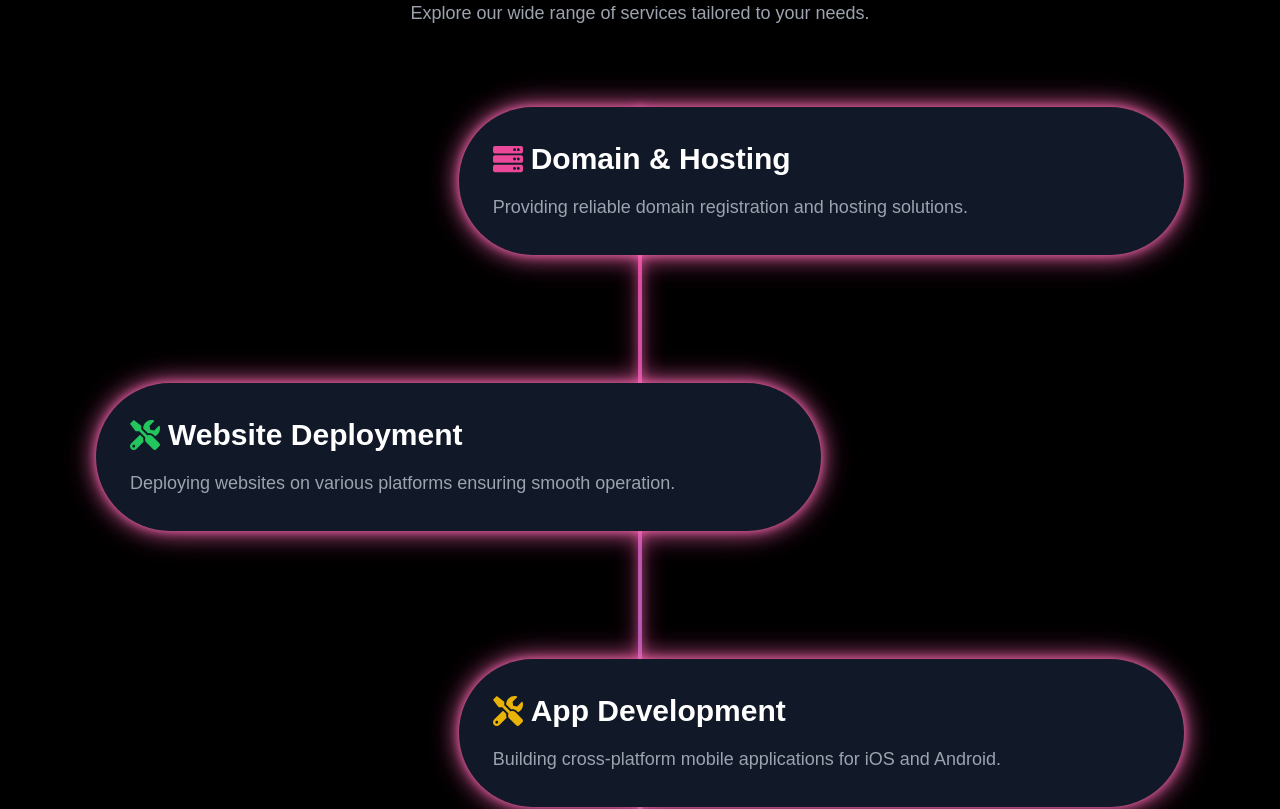
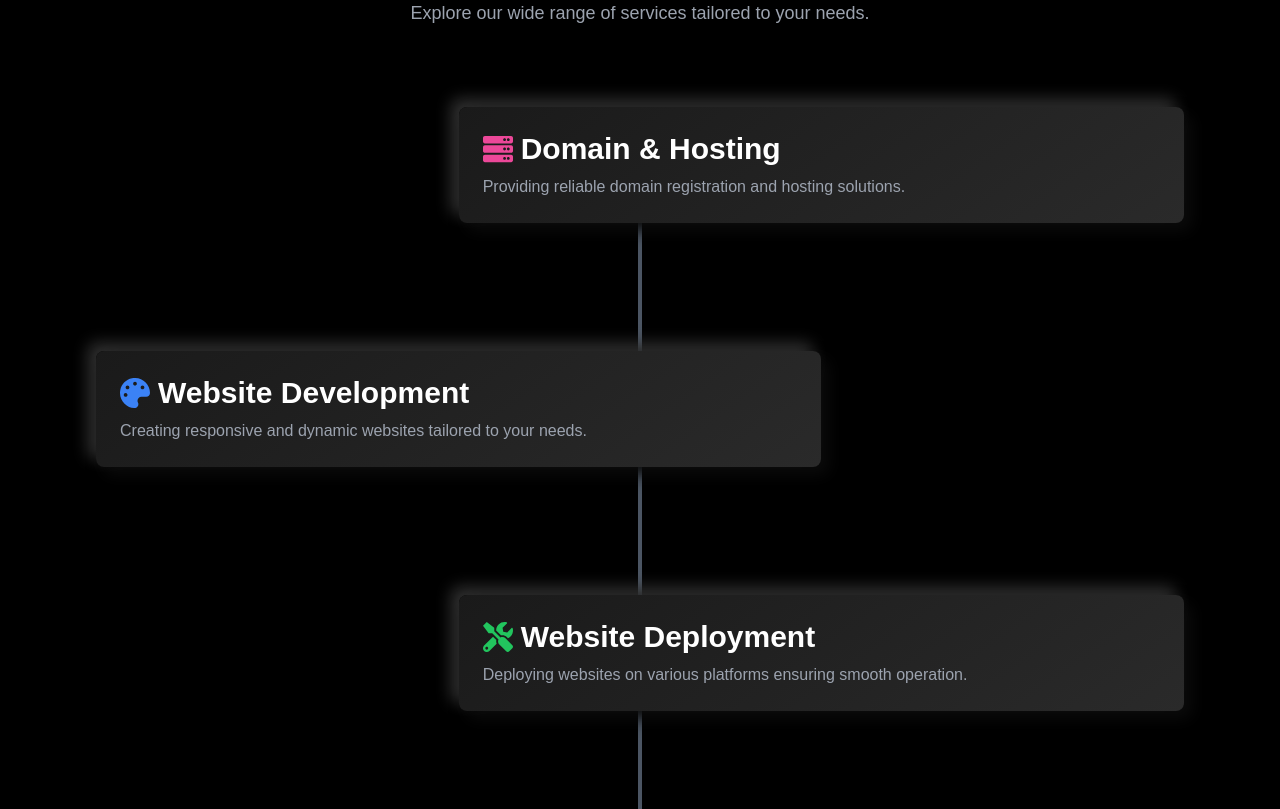
Before and after one commit to PurushotamSharma/NexCrest, a React (Create React App) app: page / in a window 1280 px wide. Shown: the part 1280-2089 px from the top of the page. Built offline with nearby package versions, Linux system fonts and the light colour scheme; a web font is replaced by a local one.

Commit message:
Code Has been Updated

```diff
--- a/src/components/ServicesSection.js
+++ b/src/components/ServicesSection.js
@@ -1,7 +1,8 @@
-import React, { useState, useEffect } from 'react';
+import React, { useState, useEffect, useRef } from 'react';
 import { useSpring, animated } from '@react-spring/web';
 import { FaTools, FaServer, FaPalette } from 'react-icons/fa';
 import { useNavigate } from 'react-router-dom';
+import CountUp from 'react-countup';
 
 import domainHostingImage from '../assests/hosting.png';
 import websiteDevelopmentImage from '../assests/website.png';
@@ -19,8 +20,6 @@ const services = [
     tools: ["cPanel", "Plesk", "WHM", "SSL Certificates"],
     techStack: ["DNS", "HTTP/HTTPS", "FTP", "Email Hosting"],
     image: domainHostingImage,
-    color: 'text-pink-500',
-    borderColor: 'border-color-1',
   },
   {
     id: 2,
@@ -29,8 +28,6 @@ const services = [
     tools: ["React", "Node.js", "MongoDB", "Express"],
     techStack: ["HTML5", "CSS3", "JavaScript", "REST APIs"],
     image: websiteDevelopmentImage,
-    color: 'text-blue-500',
-    borderColor: 'border-color-2',
   },
   {
     id: 3,
@@ -39,8 +36,6 @@ const services = [
     tools: ["Netlify", "Vercel", "AWS", "Azure"],
     techStack: ["CI/CD", "Docker", "Kubernetes", "Serverless"],
     image: websiteDeploymentImage,
-    color: 'text-green-500',
-    borderColor: 'border-color-3',
   },
   {
     id: 4,
@@ -49,8 +44,6 @@ const services = [
     tools: ["React Native", "Flutter", "Firebase", "AWS"],
     techStack: ["Swift", "Kotlin", "GraphQL", "Push Notifications"],
     image: appDevelopmentImage,
-    color: 'text-yellow-500',
-    borderColor: 'border-color-4',
   },
   {
     id: 5,
@@ -59,8 +52,6 @@ const services = [
     tools: ["Figma", "Adobe XD", "Sketch", "Photoshop"],
     techStack: ["Wireframing", "Prototyping", "User Research", "Visual Design"],
     image: graphicDesignImage,
-    color: 'text-purple-500',
-    borderColor: 'border-color-5',
   },
   {
     id: 6,
@@ -69,8 +60,6 @@ const services = [
     tools: ["AWS", "Azure", "Google Cloud", "Terraform"],
     techStack: ["Virtual Machines", "Cloud Storage", "Networking", "Security"],
     image: cloudMigrationImage,
-    color: 'text-pink-500',
-    borderColor: 'border-color-6',
   },
   {
     id: 7,
@@ -79,8 +68,6 @@ const services = [
     tools: ["Jenkins", "GitLab CI", "Ansible", "Prometheus"],
     techStack: ["CI/CD Pipelines", "Infrastructure as Code", "Monitoring", "Logging"],
     image: devopsImage,
-    color: 'text-orange-500',
-    borderColor: 'border-color-7',
   },
 ];
 
@@ -88,18 +75,28 @@ const ServicesSection = () => {
   const [selectedService, setSelectedService] = useState(null);
   const [displayedServices, setDisplayedServices] = useState([]);
   const navigate = useNavigate();
+  const sectionRef = useRef(null);
 
   useEffect(() => {
-    let index = 0;
-    const interval = setInterval(() => {
-      if (index < services.length) {
-        setDisplayedServices((prev) => [...prev, services[index]]);
-        index += 1;
-      } else {
-        clearInterval(interval);
+    const handleScroll = () => {
+      const sectionElement = sectionRef.current;
+      if (sectionElement) {
+        const sectionTop = sectionElement.offsetTop;
+        const sectionBottom = sectionTop + sectionElement.offsetHeight;
+        const scrollPosition = window.pageYOffset + window.innerHeight;
+
+        if (scrollPosition >= sectionTop && scrollPosition <= sectionBottom) {
+          const scrollPercentage = (scrollPosition - sectionTop) / (sectionBottom - sectionTop);
+          const servicesCount = Math.ceil(scrollPercentage * services.length);
+          setDisplayedServices(services.slice(0, servicesCount));
+        }
       }
-    }, 300);
-    return () => clearInterval(interval);
+    };
+
+    window.addEventListener('scroll', handleScroll);
+    return () => {
+      window.removeEventListener('scroll', handleScroll);
+    };
   }, []);
 
   const popupAnimation = useSpring({
@@ -113,37 +110,40 @@ const ServicesSection = () => {
   };
 
   return (
-    <section className="bg-black text-white min-h-screen p-8 relative overflow-hidden">
+    <section
+      ref={sectionRef}
+      className="bg-black text-white min-h-screen p-8 relative overflow-hidden"
+    >
       <div className="max-w-6xl mx-auto relative z-10">
         <div className="text-center mb-20">
-          <h2 className="text-4xl font-bold mb-4 text-gradient bg-gradient-to-r from-pink-500 to-blue-500 bg-clip-text animate-text-gradient">
-            Our Services
-          </h2>
+          <h2 className="text-4xl font-bold mb-4 text-white">Our Services</h2>
           <p className="text-lg text-gray-400">
             Explore our wide range of services tailored to your needs.
           </p>
         </div>
 
         <div className="relative">
-          <div className="absolute left-1/2 top-0 bottom-0 w-1 bg-gradient-to-b from-pink-500 to-blue-500 transform -translate-x-1/2 rounded-full shadow-neon animate-glow"></div>
+          <div className="absolute left-1/2 top-0 bottom-0 w-1 bg-gray-600 transform -translate-x-1/2 rounded-full"></div>
 
           {displayedServices.map((service, index) => (
             <div
               key={service?.id}
-              className={`flex items-center mb-32 ${
-                index % 2 === 0 ? 'justify-end' : 'justify-start'
-              }`}
+              className={`flex items-center mb-32 ${index % 2 === 0 ? 'justify-end' : 'justify-start'
+                }`}
             >
               <div
-                className={`service-box bg-gray-900 p-8 rounded-2xl w-2/3 transform transition-all duration-300 hover:scale-105 cursor-pointer shadow-neon hover:shadow-lg border-2 border-transparent rounded-full relative`}
+                className="bg-gray-800 p-6 rounded-lg transition duration-300 transform hover:-translate-y-1 hover:shadow-lg w-2/3 cursor-pointer"
+                style={{
+                  background: 'linear-gradient(145deg, #1a1a1a, #2a2a2a)',
+                  boxShadow: '8px 8px 16px #0b0b0b, -8px -8px 16px #333333',
+                }}
                 onClick={() => setSelectedService(service)}
               >
-                <div className={`absolute inset-0 rounded-full border-2 border-transparent animate-border-gradient ${service?.borderColor}`}></div>
-                <h3 className={`text-3xl font-bold mb-4 flex items-center text-white relative z-10`}>
+                <h3 className="text-3xl font-bold mb-2 flex items-center">
                   {getServiceIcon(service?.title)}
                   <span className="ml-2">{service?.title}</span>
                 </h3>
-                <p className={`text-gray-400 text-lg relative z-10`}>{service?.description}</p>
+                <p className="text-base text-gray-400">{service?.description}</p>
               </div>
             </div>
           ))}
@@ -155,40 +155,44 @@ const ServicesSection = () => {
           style={popupAnimation}
           className="fixed inset-0 bg-black bg-opacity-70 flex items-center justify-center z-50 p-4"
         >
-          <div className="bg-gray-900 p-8 rounded-3xl max-w-2xl w-full shadow-neon border border-gradient-to-r from-pink-500 to-blue-500 transform transition-all duration-300 scale-100 animate-shine-pulse">
-            <h3 className="text-3xl font-bold mb-6 flex items-center">
+          <div
+            className="bg-gray-800 p-6 rounded-lg max-w-lg w-full shadow-lg"
+            style={{
+              background: 'linear-gradient(145deg, #1a1a1a, #2a2a2a)',
+              boxShadow: '8px 8px 16px #0b0b0b, -8px -8px 16px #333333',
+            }}
+          >
+            <h3 className="text-2xl font-bold mb-4 flex items-center text-white">
               {getServiceIcon(selectedService?.title)}
-              <span className="ml-2 text-gradient bg-gradient-to-r from-pink-500 to-blue-500 bg-clip-text">
-                {selectedService?.title}
-              </span>
+              <span className="ml-2">{selectedService?.title}</span>
             </h3>
-            <p className="text-xl mb-6 text-gray-400">{selectedService?.description}</p>
+            <p className="text-lg mb-4 text-gray-400">{selectedService?.description}</p>
             <img
               src={selectedService?.image}
               alt={selectedService?.title}
-              className="mb-6 w-full h-64 object-cover rounded-xl shadow-neon animate-pulse"
+              className="mb-4 w-full h-40 object-cover rounded-lg"
             />
-            <div className="mb-6">
-              <h4 className="text-2xl font-semibold mb-3 text-gradient bg-gradient-to-r from-pink-500 to-blue-500 bg-clip-text flex items-center">
+            <div className="mb-4">
+              <h4 className="text-xl font-semibold mb-2 text-white flex items-center">
                 <FaTools className="mr-2" />
                 <span>Tools:</span>
               </h4>
               <ul className="list-disc list-inside text-gray-400">
                 {selectedService?.tools.map((tool, index) => (
-                  <li key={index} className="mb-2">
+                  <li key={index} className="mb-1">
                     {tool}
                   </li>
                 ))}
               </ul>
             </div>
-            <div className="mb-8">
-              <h4 className="text-2xl font-semibold mb-3 text-gradient bg-gradient-to-r from-pink-500 to-blue-500 bg-clip-text flex items-center">
+            <div className="mb-6">
+              <h4 className="text-xl font-semibold mb-2 text-white flex items-center">
                 <FaServer className="mr-2" />
                 <span>Tech Stack:</span>
               </h4>
               <ul className="list-disc list-inside text-gray-400">
                 {selectedService?.techStack.map((tech, index) => (
-                  <li key={index} className="mb-2">
+                  <li key={index} className="mb-1">
                     {tech}
                   </li>
                 ))}
@@ -196,14 +200,14 @@ const ServicesSection = () => {
             </div>
             <div className="flex justify-between">
               <button
-                className="bg-gradient-to-r from-pink-500 to-blue-500 text-white px-6 py-3 rounded-full text-lg font-semibold hover:bg-gradient-to-l transition duration-300 transform hover:scale-105 shadow-neon flex items-center"
+                className="bg-blue-600 text-white px-4 py-2 rounded-lg text-lg font-semibold"
                 onClick={handleTalkToExpert}
               >
-                <FaPalette className="mr-2" />
+                <FaPalette className="mr-2 inline-block" />
                 <span>Talk to Expert</span>
               </button>
               <button
-                className="bg-gray-700 text-white px-6 py-3 rounded-full text-lg font-semibold hover:bg-gray-600 transition duration-300 transform hover:scale-105 shadow-neon"
+                className="bg-gray-700 text-white px-4 py-2 rounded-lg text-lg font-semibold"
                 onClick={() => setSelectedService(null)}
               >
                 Close
--- a/src/components/herosseee.js
+++ b/src/components/herosseee.js
@@ -1,177 +1,40 @@
 import React, { useState, useEffect } from 'react';
 import { useSpring, animated } from '@react-spring/web';
 import { FaTools, FaServer, FaPalette } from 'react-icons/fa';
-import styled, { keyframes } from 'styled-components';
+import { useNavigate } from 'react-router-dom';
 
-import domainHostingImage from '../assets/hosting.png';
-import websiteDevelopmentImage from '../assets/website.png';
-import websiteDeploymentImage from '../assets/deployment1.png';
-import appDevelopmentImage from '../assets/app.png';
-import graphicDesignImage from '../assets/ux.png';
-import cloudMigrationImage from '../assets/mig.png';
-import devopsImage from '../assets/devops.png';
-import websiteMaintenanceImage from '../assets/websitemm.png';
+import domainHostingImage from '../assests/hosting.png';
+import websiteDevelopmentImage from '../assests/website.png';
+import websiteDeploymentImage from '../assests/deployment1.png';
+import appDevelopmentImage from '../assests/app.png';
+import graphicDesignImage from '../assests/ux.png';
+import cloudMigrationImage from '../assests/mig.png';
+import devopsImage from '../assests/devops.png';
 
 const services = [
   {
     id: 1,
     title: "Domain & Hosting",
-    description: "Providing reliable domain registration and hosting solutions.",
+    description: "Reliable domain registration and hosting solutions.",
     tools: ["cPanel", "Plesk", "WHM", "SSL Certificates"],
     techStack: ["DNS", "HTTP/HTTPS", "FTP", "Email Hosting"],
     image: domainHostingImage,
-    color: 'text-pink-500'
   },
   {
     id: 2,
     title: "Website Development",
-    description: "Creating responsive and dynamic websites tailored to your needs.",
+    description: "Responsive and dynamic websites tailored to your needs.",
     tools: ["React", "Node.js", "MongoDB", "Express"],
     techStack: ["HTML5", "CSS3", "JavaScript", "REST APIs"],
     image: websiteDevelopmentImage,
-    color: 'text-blue-500'
   },
-  {
-    id: 3,
-    title: "Website Deployment",
-    description: "Deploying websites on various platforms ensuring smooth operation.",
-    tools: ["Netlify", "Vercel", "AWS", "Azure"],
-    techStack: ["CI/CD", "Docker", "Kubernetes", "Serverless"],
-    image: websiteDeploymentImage,
-    color: 'text-green-500'
-  },
-  {
-    id: 4,
-    title: "App Development",
-    description: "Building cross-platform mobile applications for iOS and Android.",
-    tools: ["React Native", "Flutter", "Firebase", "AWS"],
-    techStack: ["Swift", "Kotlin", "GraphQL", "Push Notifications"],
-    image: appDevelopmentImage,
-    color: 'text-yellow-500'
-  },
-  {
-    id: 5,
-    title: "Graphic and UI/UX Design",
-    description: "Designing visually appealing and user-friendly interfaces.",
-    tools: ["Figma", "Adobe XD", "Sketch", "Photoshop"],
-    techStack: ["Wireframing", "Prototyping", "User Research", "Visual Design"],
-    image: graphicDesignImage,
-    color: 'text-purple-500'
-  },
-  {
-    id: 6,
-    title: "Cloud Migration",
-    description: "Migrating your existing infrastructure to the cloud seamlessly.",
-    tools: ["AWS", "Azure", "Google Cloud", "Terraform"],
-    techStack: ["Virtual Machines", "Cloud Storage", "Networking", "Security"],
-    image: cloudMigrationImage,
-    color: 'text-pink-500'
-  },
-  {
-    id: 7,
-    title: "DevOps",
-    description: "Implementing DevOps practices to streamline development and operations.",
-    tools: ["Jenkins", "GitLab CI", "Ansible", "Prometheus"],
-    techStack: ["CI/CD Pipelines", "Infrastructure as Code", "Monitoring", "Logging"],
-    image: devopsImage,
-    color: 'text-orange-500'
-  },
-  {
-    id: 8,
-    title: "Website Maintenance",
-    description: "Offering ongoing support and maintenance for your website.",
-    tools: ["WordPress", "Joomla", "Drupal", "SiteGround"],
-    techStack: ["Backup Solutions", "Security Updates", "Performance Optimization", "Content Updates"],
-    image: websiteMaintenanceImage,
-    color: 'text-teal-500'
-  }
+  // ... (other services remain the same)
 ];
-
-
-const shine = keyframes`
-  0% {
-    background-position: -200% center;
-  }
-  100% {
-    background-position: 200% center;
-  }
-`;
-
-const Container = styled.section`
-  background-color: black;
-  color: white;
-  min-height: 100vh;
-  padding: 2rem;
-  position: relative;
-  overflow: hidden;
-`;
-
-const Title = styled.h2`
-  font-size: 2.5rem;
-  font-weight: bold;
-  margin-bottom: 1rem;
-  background: linear-gradient(to right, #ff00cc, #3333ff);
-  -webkit-background-clip: text;
-  color: transparent;
-  animation: text-gradient 2s infinite;
-`;
-
-const Description = styled.p`
-  font-size: 1.125rem;
-  color: #999;
-`;
-
-const ServiceBox = styled.div`
-  background-color: #1a1a1a;
-  padding: 2rem;
-  border-radius: 1.5rem;
-  width: 66.6667%;
-  transition: transform 0.3s;
-  cursor: pointer;
-  box-shadow: 0 0 10px rgba(255, 0, 204, 0.5), 0 0 10px rgba(51, 51, 255, 0.5);
-  background: linear-gradient(90deg, #ff00cc, #3333ff);
-  background-size: 400% 400%;
-  border: 4px solid transparent;
-  background-clip: border-box;
-  animation: ${shine} 2s linear infinite;
-
-  &:hover {
-    transform: scale(1.05);
-  }
-`;
-
-const Popup = styled(animated.div)`
-  background-color: #1a1a1a;
-  padding: 2rem;
-  border-radius: 1.5rem;
-  max-width: 50rem;
-  width: 100%;
-  box-shadow: 0 0 10px rgba(255, 0, 204, 0.5), 0 0 10px rgba(51, 51, 255, 0.5);
-  border: 4px solid transparent;
-  background-clip: border-box;
-  animation: ${shine} 2s linear infinite;
-`;
-
-const Button = styled.button`
-  background: linear-gradient(to right, #ff00cc, #3333ff);
-  color: white;
-  padding: 0.75rem 1.5rem;
-  border-radius: 9999px;
-  font-size: 1rem;
-  font-weight: 600;
-  transition: transform 0.3s;
-  box-shadow: 0 0 10px rgba(255, 0, 204, 0.5), 0 0 10px rgba(51, 51, 255, 0.5);
-  display: flex;
-  align-items: center;
-
-  &:hover {
-    transform: scale(1.05);
-  }
-`;
 
 const ServicesSection = () => {
   const [selectedService, setSelectedService] = useState(null);
   const [displayedServices, setDisplayedServices] = useState([]);
+  const navigate = useNavigate();
 
   useEffect(() => {
     let index = 0;
@@ -192,101 +55,101 @@ const ServicesSection = () => {
     config: { duration: 300 },
   });
 
+  const handleTalkToExpert = () => {
+    navigate('/contact');
+  };
+
   return (
-    <Container>
-      <div className="max-w-6xl mx-auto relative z-10">
+    <section className="bg-black text-white min-h-screen p-8 relative overflow-hidden">
+      <div className="max-w-4xl mx-auto relative z-10">
         <div className="text-center mb-20">
-          <Title>Our Services</Title>
-          <Description>
+          <h2 className="text-4xl font-bold mb-4 text-gradient bg-gradient-to-r from-pink-500 to-blue-500 bg-clip-text">
+            Our Services
+          </h2>
+          <p className="text-lg text-gray-400">
             Explore our wide range of services tailored to your needs.
-          </Description>
+          </p>
         </div>
 
         <div className="relative">
-          <div className="absolute left-1/2 top-0 bottom-0 w-1 bg-gradient-to-b from-pink-500 to-blue-500 transform -translate-x-1/2 rounded-full shadow-neon animate-glow"></div>
+          <div className="absolute left-1/2 top-0 bottom-0 w-0.5 bg-gray-600 transform -translate-x-1/2"></div>
 
           {displayedServices.map((service, index) => (
             <div
               key={service?.id}
-              className={`flex items-center mb-32 ${
-                index % 2 === 0 ? 'justify-end' : 'justify-start'
-              }`}
+              className={`flex items-center mb-24 ${index % 2 === 0 ? 'justify-end' : 'justify-start'
+                }`}
             >
-              <ServiceBox
+              <div
+                className={`service-box bg-gray-800 p-6 rounded-full w-64 h-64 flex flex-col justify-center items-center transform transition-all duration-300 hover:scale-105 cursor-pointer border border-gray-600 relative ${index % 2 === 0 ? 'mr-8' : 'ml-8'
+                  }`}
                 onClick={() => setSelectedService(service)}
               >
-                <h3 className="text-3xl font-bold mb-4 flex items-center">
-                  {getServiceIcon(service?.title)}
-                  <span className="ml-2">{service?.title}</span>
-                </h3>
-                <p className="text-gray-400 text-lg">{service?.description}</p>
-              </ServiceBox>
+                <div className="text-4xl mb-4">{getServiceIcon(service?.title)}</div>
+                <h3 className="text-xl font-bold mb-2 text-center">{service?.title}</h3>
+                <p className="text-gray-400 text-sm text-center">{service?.description}</p>
+              </div>
             </div>
           ))}
         </div>
       </div>
 
       {selectedService && (
-        <Popup style={popupAnimation} className="fixed inset-0 bg-black bg-opacity-70 flex items-center justify-center z-50 p-4">
-          <div className="bg-gray-900 p-8 rounded-3xl max-w-2xl w-full shadow-neon border border-gradient-to-r from-pink-500 to-blue-500 transform transition-all duration-300 scale-100 animate-shine-pulse">
-            <h3 className="text-3xl font-bold mb-6 flex items-center">
+        <animated.div
+          style={popupAnimation}
+          className="fixed inset-0 bg-black bg-opacity-70 flex items-center justify-center z-50 p-4"
+        >
+          <div className="bg-gray-800 p-6 rounded-2xl max-w-md w-full border border-gray-600">
+            <h3 className="text-2xl font-bold mb-4 flex items-center">
               {getServiceIcon(selectedService?.title)}
-              <span className="ml-2 text-gradient bg-gradient-to-r from-pink-500 to-blue-500 bg-clip-text">
-                {selectedService?.title}
-              </span>
+              <span className="ml-2">{selectedService?.title}</span>
             </h3>
-            <p className="text-xl mb-6 text-gray-400">{selectedService?.description}</p>
+            <p className="text-lg mb-4 text-gray-400">{selectedService?.description}</p>
             <img
               src={selectedService?.image}
               alt={selectedService?.title}
-              className="mb-6 w-full h-64 object-cover rounded-xl shadow-neon animate-pulse"
+              className="mb-4 w-full h-32 object-cover rounded-xl"
             />
-            <div className="mb-6">
-              <h4 className="text-2xl font-semibold mb-3 text-gradient bg-gradient-to-r from-pink-500 to-blue-500 bg-clip-text flex items-center">
+            <div className="mb-4">
+              <h4 className="text-xl font-semibold mb-2 flex items-center">
                 <FaTools className="mr-2" />
                 <span>Tools:</span>
               </h4>
-              <ul className="list-disc list-inside text-gray-400">
+              <ul className="list-disc list-inside text-gray-400 text-sm">
                 {selectedService?.tools.map((tool, index) => (
-                  <li key={index} className="mb-2">
-                    {tool}
-                  </li>
+                  <li key={index}>{tool}</li>
                 ))}
               </ul>
             </div>
-            <div className="mb-8">
-              <h4 className="text-2xl font-semibold mb-3 text-gradient bg-gradient-to-r from-pink-500 to-blue-500 bg-clip-text flex items-center">
+            <div className="mb-6">
+              <h4 className="text-xl font-semibold mb-2 flex items-center">
                 <FaServer className="mr-2" />
                 <span>Tech Stack:</span>
               </h4>
-              <ul className="list-disc list-inside text-gray-400">
+              <ul className="list-disc list-inside text-gray-400 text-sm">
                 {selectedService?.techStack.map((tech, index) => (
-                  <li key={index} className="mb-2">
-                    {tech}
-                  </li>
+                  <li key={index}>{tech}</li>
                 ))}
               </ul>
             </div>
             <div className="flex justify-between">
-              <Button
-                onClick={() => {
-                  /* Add Talk to Expert functionality */
-                }}
+              <button
+                className="bg-blue-500 text-white px-4 py-2 rounded-full text-sm font-semibold hover:bg-blue-600 transition duration-300"
+                onClick={handleTalkToExpert}
               >
-                <FaPalette className="mr-2" />
-                <span>Talk to Expert</span>
-              </Button>
-              <Button
-                className="bg-gray-700 hover:bg-gray-600"
+                Talk to Expert
+              </button>
+              <button
+                className="bg-gray-700 text-white px-4 py-2 rounded-full text-sm font-semibold hover:bg-gray-600 transition duration-300"
                 onClick={() => setSelectedService(null)}
               >
                 Close
-              </Button>
+              </button>
             </div>
           </div>
-        </Popup>
+        </animated.div>
       )}
-    </Container>
+    </section>
   );
 };
 
@@ -306,8 +169,6 @@ const getServiceIcon = (serviceTitle) => {
       return <FaServer className="text-pink-500" />;
     case 'DevOps':
       return <FaTools className="text-orange-500" />;
-    case 'Website Maintenance':
-      return <FaTools className="text-teal-500" />;
     default:
       return null;
   }
```
Also changed, not shown: package.json (+5 -2 lines), src/components/ContactSection.js (+36 -29 lines), src/index.css (+44 -6 lines), 1 other file (tests, documents, lock files or other folders).
